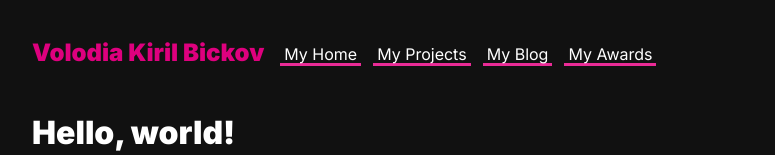
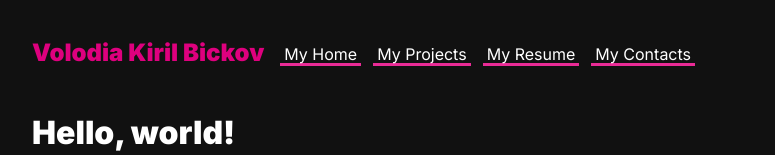
Before and after one commit to nevolodia/PortfolioEdit, a React (Create React App) app: page / in a window 1280 px wide. Shown: the top 155 px of the page, without its empty margins (248-1023 px from the left). Built offline with nearby package versions, Linux system fonts and the light colour scheme.

Commit message:
Routes for new pages added.

```diff
--- a/src/components/Layout.tsx
+++ b/src/components/Layout.tsx
@@ -13,17 +13,17 @@ const Layout = () => {
 					<a className="site-title" href="/">
 						Volodia Kiril Bickov
 					</a>
-					<PeLink href="/login/" horizontalSize="wide">
+					<PeLink href="/" horizontalSize="wide">
 						My Home
 					</PeLink>
-					<PeLink href="/login/" horizontalSize="wide">
+					<PeLink href="/projects/" horizontalSize="wide">
 						My Projects
 					</PeLink>
-					<PeLink href="/login/" horizontalSize="wide">
-						My Blog
+					<PeLink href="/resume/" horizontalSize="wide">
+						My Resume
 					</PeLink>
-					<PeLink href="/login/" horizontalSize="wide">
-						My Awards
+					<PeLink href="/contacts/" horizontalSize="wide">
+						My Contacts
 					</PeLink>
 				</div>
 
```
